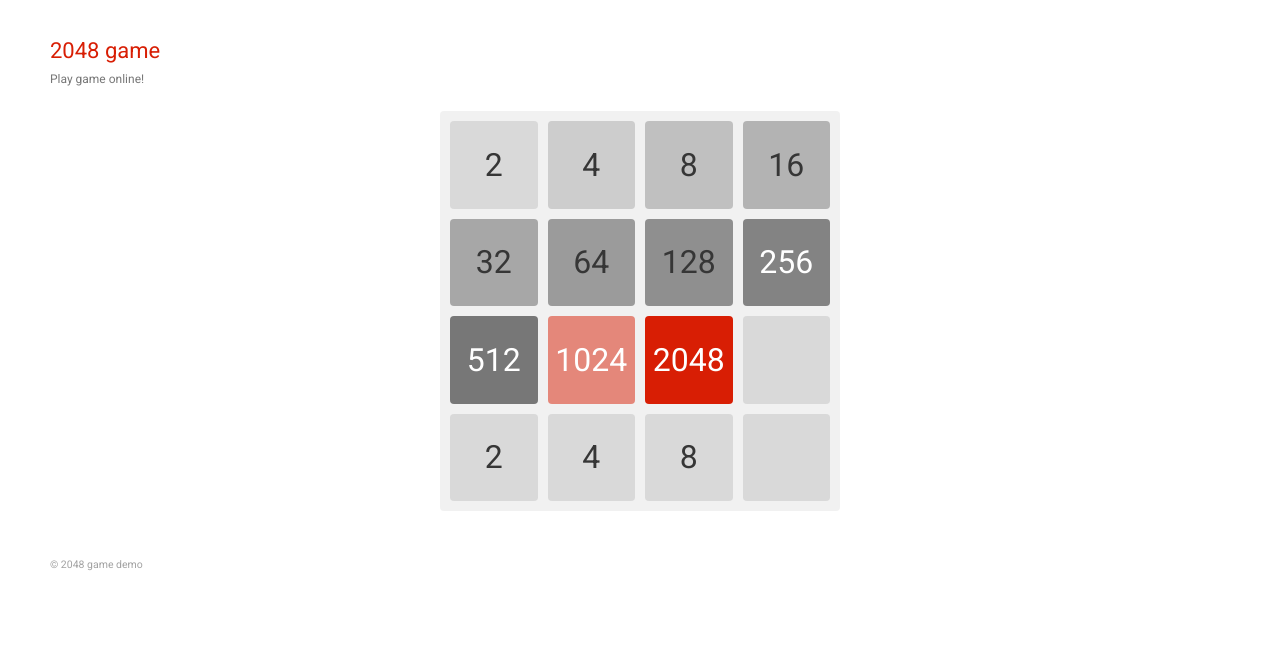
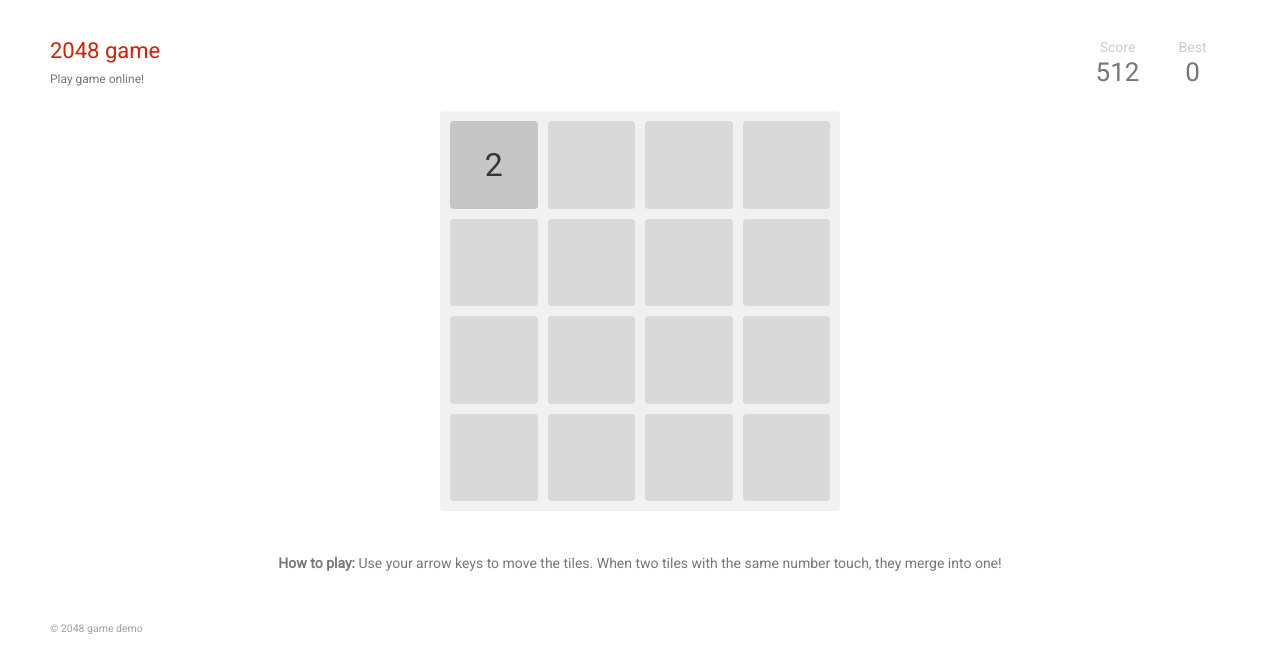
Before and after one commit to im4aLL/2048, a website: page index.html in a window 1280 px wide. Drawn offline with nearby package versions, Linux system fonts and the light colour scheme.

Commit message:
css structure for 2048 grid

```diff
--- a/css-js/sass/_base.scss
+++ b/css-js/sass/_base.scss
@@ -26,6 +26,10 @@ p {
     line-height: rem-calc(24);
 }
 
+b {
+    font-weight: 600;
+}
+
 h1, h2, h3, h4, h5, h6 {
     padding: rem-calc(20) 0;
 }
--- a/css-js/sass/modules/_puzzle.scss
+++ b/css-js/sass/modules/_puzzle.scss
@@ -39,6 +39,7 @@ $puzzle-tile-size: rem-calc(((400 - 10) / 4) - $puzzle-tile-margin);
     @include clearfix();
     padding: $puzzle-padding;
     margin-left: - rem-calc($puzzle-tile-margin);
+    position: relative;
 }
 
 .puzzle--game--node {
@@ -46,15 +47,25 @@ $puzzle-tile-size: rem-calc(((400 - 10) / 4) - $puzzle-tile-margin);
     height: $puzzle-tile-size;
     float: left;
     margin: 0 0 rem-calc($puzzle-tile-margin) rem-calc($puzzle-tile-margin);
+    background: $puzzle-item-bg;
+    border-radius: $puzzle-radius;
 
     &:nth-child(4n) {
         margin-right: 0;
     }
 }
 
+.puzzle--game--tiles {
+    position: absolute;
+    left: rem-calc(20);
+    top: rem-calc(10);
+    width: $puzzle-container-size - rem-calc(20);
+    height: $puzzle-container-size - rem-calc(20);
+}
+
 .puzzle--game--node--item {
-    width: 100%;
-    height: 100%;
+    width: $puzzle-tile-size;
+    height: $puzzle-tile-size;
     text-align: center;
     font-size: rem-calc(32);
     line-height: rem-calc(32);
@@ -108,3 +119,9 @@ $puzzle-tile-size: rem-calc(((400 - 10) / 4) - $puzzle-tile-margin);
         color: $base-white;
     }
 }
+
+.puzzle--game--instruction {
+    padding-top: rem-calc(40);
+    text-align: center;
+    color: #777;
+}
--- /dev/null
+++ b/css-js/sass/modules/_score.scss
@@ -0,0 +1,22 @@
+@charset "UTF-8";
+
+.score {
+    float: right;
+    text-align: center;
+}
+
+.score--total,
+.score--max {
+    font-size: rem-calc(26);
+    width: rem-calc(75);
+    float: left;
+    color: #777;
+    margin-top: rem-calc(20);
+}
+
+.score--head {
+    font-size: rem-calc(14);
+    display: block;
+    color: #ccc;
+    padding-bottom: rem-calc(5);
+}
--- a/css-js/sass/style.scss
+++ b/css-js/sass/style.scss
@@ -22,6 +22,7 @@
 @import "modules/button";
 @import "modules/footer";
 @import "modules/puzzle";
+@import "modules/score";
 
 /* theme e.g. theme-dark */
 @import "theme";
--- a/index.html
+++ b/index.html
@@ -12,9 +12,15 @@
     <!-- header starts -->
     <header class="header">
         <div class="row">
-            <div class="columns small-12">
+            <div class="columns small-6">
                 <h1 class="header--logo"><a href="./" class="header--logo--text">2048 game</a></h1>
                 <p class="header--slogan">Play game online!</p>
+            </div>
+            <div class="columns small-6">
+                <div class="score">
+                    <div class="score--total"><em class="score--head">Score</em><span class="score--total--text">512</span></div>
+                    <div class="score--max"><em class="score--head">Best</em><span class="score--max--text">0</span></div>
+                </div>
             </div>
         </div>
     </header>
@@ -28,28 +34,35 @@
                 <div class="puzzle--game-wrapper">
                     <div class="puzzle--game">
 
-                        <div class="puzzle--game--node a1"><div class="puzzle--game--node--item">2</div></div>
-                        <div class="puzzle--game--node a2"><div class="puzzle--game--node--item is-4">4</div></div>
-                        <div class="puzzle--game--node a3"><div class="puzzle--game--node--item is-8">8</div></div>
-                        <div class="puzzle--game--node a4"><div class="puzzle--game--node--item is-16">16</div></div>
+                        <div class="puzzle--game--node"></div>
+                        <div class="puzzle--game--node"></div>
+                        <div class="puzzle--game--node"></div>
+                        <div class="puzzle--game--node"></div>
 
-                        <div class="puzzle--game--node a1"><div class="puzzle--game--node--item is-32">32</div></div>
-                        <div class="puzzle--game--node a2"><div class="puzzle--game--node--item is-64">64</div></div>
-                        <div class="puzzle--game--node a3"><div class="puzzle--game--node--item is-128">128</div></div>
-                        <div class="puzzle--game--node a4"><div class="puzzle--game--node--item is-256">256</div></div>
+                        <div class="puzzle--game--node"></div>
+                        <div class="puzzle--game--node"></div>
+                        <div class="puzzle--game--node"></div>
+                        <div class="puzzle--game--node"></div>
 
-                        <div class="puzzle--game--node a1"><div class="puzzle--game--node--item is-512">512</div></div>
-                        <div class="puzzle--game--node a2"><div class="puzzle--game--node--item is-1024">1024</div></div>
-                        <div class="puzzle--game--node a3"><div class="puzzle--game--node--item is-2048">2048</div></div>
-                        <div class="puzzle--game--node a4"><div class="puzzle--game--node--item"></div></div>
+                        <div class="puzzle--game--node"></div>
+                        <div class="puzzle--game--node"></div>
+                        <div class="puzzle--game--node"></div>
+                        <div class="puzzle--game--node"></div>
 
-                        <div class="puzzle--game--node a1"><div class="puzzle--game--node--item">2</div></div>
-                        <div class="puzzle--game--node a2"><div class="puzzle--game--node--item">4</div></div>
-                        <div class="puzzle--game--node a3"><div class="puzzle--game--node--item">8</div></div>
-                        <div class="puzzle--game--node a4"><div class="puzzle--game--node--item"></div></div>
+                        <div class="puzzle--game--node"></div>
+                        <div class="puzzle--game--node"></div>
+                        <div class="puzzle--game--node"></div>
+                        <div class="puzzle--game--node"></div>
+
+
+                        <div class="puzzle--game--tiles">
+                            <div class="puzzle--game--node--item a1">2</div>
+                        </div>
 
                     </div>
                 </div>
+
+                <p class="puzzle--game--instruction"><b>How to play:</b> Use your arrow keys to move the tiles. When two tiles with the same number touch, they merge into one!</p>
 
             </div>
         </div>
```
Also changed, not shown: css-js/css/style.css, css-js/style.min.css.
